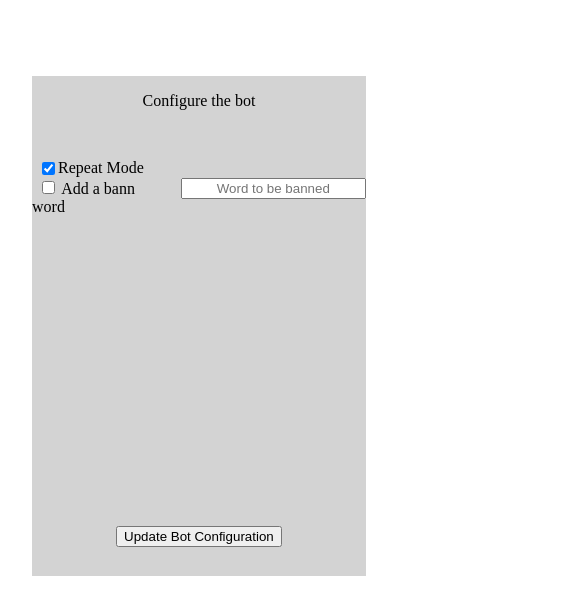
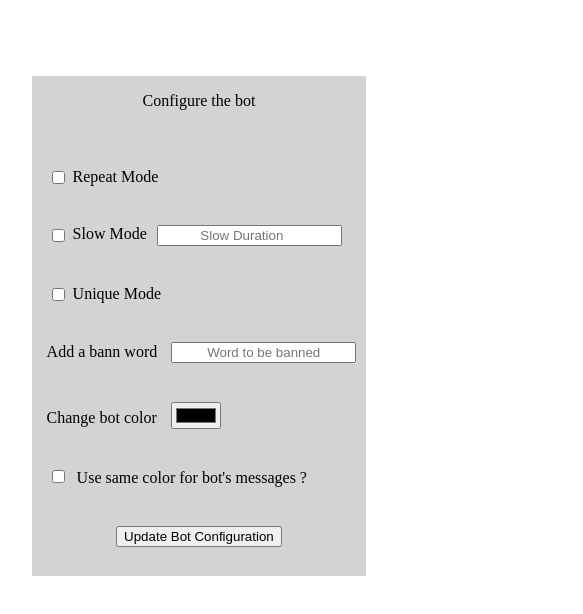
Before and after one commit to charles-claude/Embedded, a website: page templates/home.html in a window 1280 px wide. Shown: the full height of the page, 163-746 px from the left. Drawn offline with nearby package versions, Linux system fonts and the light colour scheme.

Commit message:
add more parameters

```diff
--- a/static/script.js
+++ b/static/script.js
@@ -1,11 +1,18 @@
 
 $("#update").click(function(){
-    var repeat = document.getElementById("repeat").checked;
-    var bannword = document.getElementById("bannword").value
+    var repeat = document.getElementById("repeat").checked
+    var slow = document.getElementById("slow").checked
+    var unique = document.getElementById("unique").checked
+    var slowduration = document.getElementById("slowduration").value
+    var botcolor = document.getElementById("colorpicker").value
+    var samecolor = document.getElementById("samecolor").checked
+
+    var bannword = document.getElementById("bword").value
     var bannlist = bannword.split(',')
-    var DataJson = { Repeat :  repeat , Bannword : bannlist}
+    var DataJson = { Repeat :  repeat , Bannword : bannlist, Slow: slow, Unique: unique, Slowduration: slowduration, Color: botcolor, Samecolor: samecolor}
+
     var DataString = JSON.stringify(DataJson)
-
+    console.log(DataString)
 
     $.ajax({
         url: "/config",
--- a/static/static.css
+++ b/static/static.css
@@ -28,7 +28,8 @@
 .ParamContainer{
     display: flex;
     flex-direction: column;
-    margin-top: 10%;
+    justify-content: space-evenly;
+    margin-top: 1%;
     width: fit-content;
 }
 
@@ -41,6 +42,10 @@
 input {
     text-align: center;
     margin-left: 10px;
+}
+
+label {
+    margin-left: 5px;
 }
 
 
--- a/templates/home.html
+++ b/templates/home.html
@@ -14,17 +14,36 @@
             <div class="MainContainer">
             <div class="ParamContainer">
                 <div class="Param">
-                    <input type="checkbox" id="repeat" name="repeat"
-                    checked>
+                    <input type="checkbox" id="repeat" name="repeat">
                     <label for="repeat">Repeat Mode</label>
                 </div>
                 <div class="Param">
+                    <input type="checkbox" id="slow" name="slow">
+                    <label for="slow">Slow Mode</label>
+                    <input type="number" min="1" id ="slowduration" placeholder="Slow Duration">
+                </div>
+                <div class="Param">
+                    <input type="checkbox" id="unique" name="unique">
+                    <label for="unique">Unique Mode</label>
+                </div>
+                <div class="Param">
+                    <div class="Tinput">
+                        <label>Add a bann word</label>
+                        <input type="text" id="bword" name="bword" placeholder="Word to be banned">
+                    </div>
+                </div>
+
+                <div class="Param">
                     <div>
-                    <input type="checkbox" id="bannword" name="bannword">
-                    <label for="bannword">Add a bann word</label>
+                        <label>Change bot color</label>
+                        <input type="color" id='colorpicker'>
+                    </div>
                 </div>
-                    <div class="Tinput">
-                        <input type="text" id="bword" name="bword" placeholder="Word to be banned">
+                <div class="Param">
+                    <div>
+                        <input type="checkbox" id ="samecolor">
+                        <label for="samecolor">Use same color for bot's messages ?</label>
+                        </label>
                     </div>
                 </div>
             </div>
```
